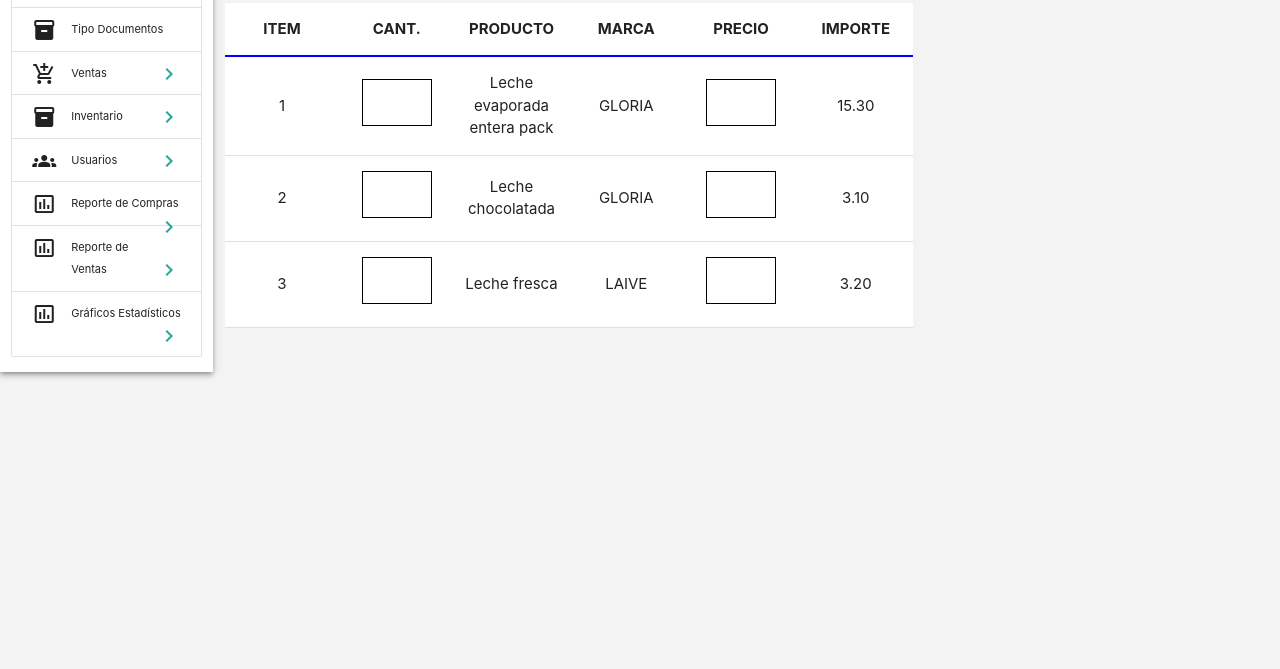
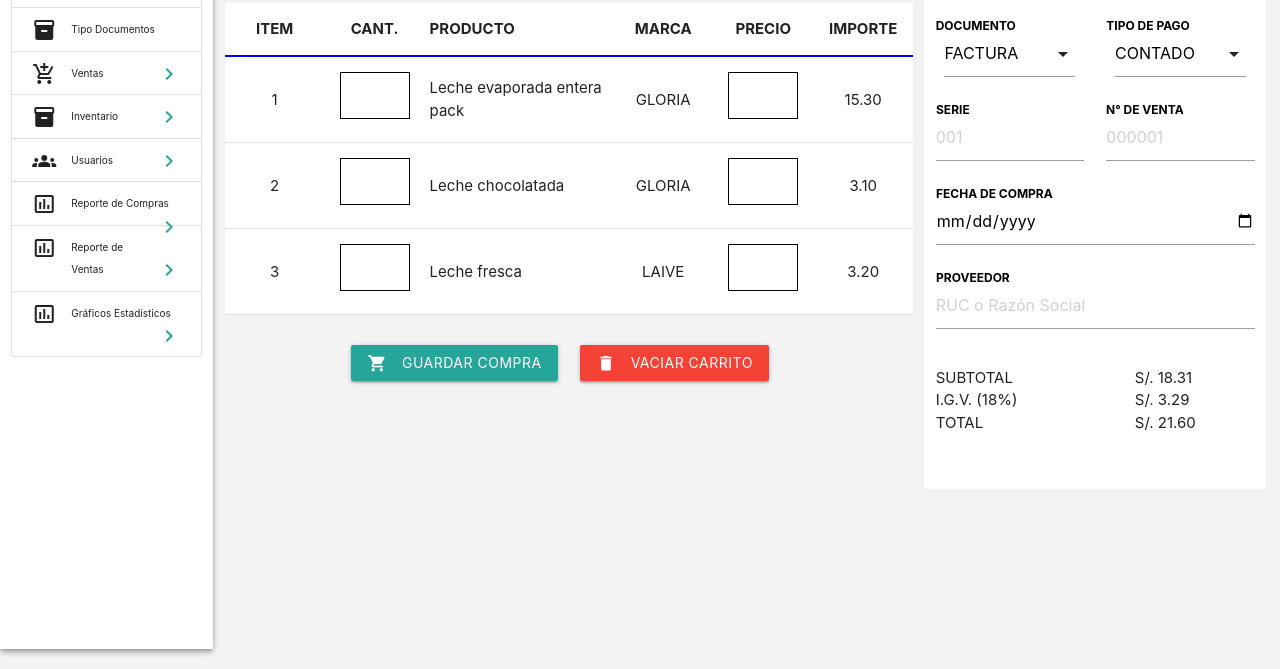
Before and after one commit to Ren-150/TareaPrototipo, a plain HTML site: page index.html in a window 1280 px wide. Shown: the part 236-905 px from the top of the page. Before the commit the page ends 800 px from the top, so only its background shows below. Drawn offline with Linux system fonts and the light colour scheme.

Commit message:
Second commit

```diff
--- a/index.html
+++ b/index.html
@@ -11,6 +11,7 @@
   <style>
     body {
       background-color: rgb(243, 243, 243);
+      height: 100%;
     }
 
     td,
@@ -41,7 +42,7 @@
 
 
   <div class="row">
-    <div class="col s2 z-depth-2 white">
+    <div class="col s2 z-depth-2 white" style="height: 100vh">
       <nav>
         <div class="nav-wrapper">
           <form>
@@ -53,7 +54,7 @@
           </form>
         </div>
       </nav>
-      <ul class="collection" style="font-size: 11px;">
+      <ul class="collection" style="font-size: 10px;">
 
         <li class="collection-item">
           <div><i class="material-icons left">home</i>Almacen<a href="#!" class="secondary-content"><i
@@ -128,7 +129,7 @@
                   <tr>
                     <th>ITEM</th>
                     <th>CANT.</th>
-                    <th>PRODUCTO</th>
+                    <th colspan="2" style="text-align: left;">PRODUCTO</th>
                     <th>MARCA</th>
                     <th>PRECIO</th>
                     <th>IMPORTE</th>
@@ -140,7 +141,7 @@
                     <td>1</td>
                     <td><input style="width: 4rem; border: black 1px solid; padding-left: 8px;" type="text" name=""
                         id=""></td>
-                    <td>Leche evaporada entera pack</td>
+                    <td colspan="2" style="text-align: left;">Leche evaporada entera pack</td>
                     <td>GLORIA</td>
                     <td><input style="width: 4rem; border: black 1px solid; padding-left: 8px;" type="text" name=""
                         id=""></td>
@@ -150,7 +151,7 @@
                     <td>2</td>
                     <td><input style="width: 4rem; border: black 1px solid; padding-left: 8px;" type="text" name=""
                         id=""></td>
-                    <td>Leche chocolatada</td>
+                    <td colspan="2" style="text-align: left;">Leche chocolatada</td>
                     <td>GLORIA</td>
                     <td><input style="width: 4rem; border: black 1px solid; padding-left: 8px;" type="text" name=""
                         id=""></td>
@@ -160,7 +161,7 @@
                     <td>3</td>
                     <td><input style="width: 4rem; border: black 1px solid; padding-left: 8px;" type="text" name=""
                         id=""></td>
-                    <td>Leche fresca</td>
+                    <td colspan="2" style="text-align: left;">Leche fresca</td>
                     <td>LAIVE</td>
                     <td><input style="width: 4rem; border: black 1px solid; padding-left: 8px;" type="text" name=""
                         id=""></td>
@@ -168,19 +169,86 @@
                   </tr>
                 </tbody>
               </table>
-
+              <div class="col s6 right-align" style="margin-top: 30px;">
+                <a class="waves-effect waves-light btn"><i class="material-icons left">shopping_cart</i>Guardar
+                  Compra</a>
+              </div>
+              <div class="col s6 left-align" style="margin-top: 30px;">
+                <a class="waves-effect red btn"><i class="material-icons left">delete</i>Vaciar Carrito</a>
+              </div>
             </div>
 
 
+            <div class="col s4 white" style="margin-top: 13px; width: 32%;">
+              <div class="row">
+                <div class="col s12"
+                  style="background-color: rgb(211, 19, 19); text-align: center; height: 70px; padding-top: 7px; font-size: 32px; color: white; margin-bottom: 20px;">
+                  S/. 21.60
+                </div>
+                <div class="input-field col s6" style="padding: 0 20px;">
+                  <select>
+                    <option value="">FACTURA</option>
+                    <option value="1">Option 1</option>
+                    <option value="2">Option 2</option>
+                    <option value="3">Option 3</option>
+                  </select>
+                  <label style="color: black; font-weight: bold;">DOCUMENTO</label>
+                </div>
+                <div class="input-field col s6" style="padding: 0 20px;">
+                  <select>
+                    <option value="">CONTADO</option>
+                    <option value="1">Option 1</option>
+                    <option value="2">Option 2</option>
+                    <option value="3">Option 3</option>
+                  </select>
+                  <label style="color: black; font-weight: bold;">TIPO DE PAGO</label>
+                </div>
+                <div class="input-field col s6">
+                  <input placeholder="001" id="serie" type="text" class="validate">
+                  <label for="serie" style="color: black; font-weight: bold;">SERIE</label>
+                </div>
 
+                <div class="input-field col s6">
+                  <input placeholder="000001" id="serie" type="text" class="validate">
+                  <label for="serie" style="color: black; font-weight: bold;">N° DE VENTA</label>
+                </div>
 
-            <div class="col s4 yellow">
-              6
+                <div class="input-field col s12">
+                  <input id="serie" type="date" class="validate">
+                  <label for="serie" style="color: black; font-weight: bold;">FECHA DE COMPRA</label>
+                </div>
+
+                <div class="input-field col s12">
+                  <input placeholder="RUC o Razón Social" id="serie" type="text" class="validate">
+                  <label for="serie" style="color: black; font-weight: bold;">PROVEEDOR</label>
+                </div>
+
+                <div class="col s12">
+                  <div class="row">
+                    <div class="col s7">
+                      <ul>
+                        <li>SUBTOTAL</li>
+                        <li>I.G.V. (18%)</li>
+                        <li>TOTAL</li>
+                      </ul>
+                    </div>
+
+                    <div class="col s5">
+                      <ul>
+                        <li>S/. 18.31</li>
+                        <li>S/. 3.29</li>
+                        <li>S/. 21.60</li>
+                      </ul>
+                    </div>
+                  </div>
+                </div>
+              </div>
             </div>
           </div>
         </div>
       </div>
     </div>
+  </div>
   </div>
   </div>
   </div>
@@ -191,14 +259,14 @@
   <script src="js/materialize.min.js"></script>
   <script>
     document.addEventListener('DOMContentLoaded', function () {
-      var elems = document.querySelectorAll('.sidenav');
-      var instances = M.Sidenav.init(elems, options);
+      var elems = document.querySelectorAll('select');
+      var instances = M.FormSelect.init(elems, options);
     });
 
     // Or with jQuery
 
     $(document).ready(function () {
-      $('.sidenav').sidenav();
+      $('select').formSelect();
     });
   </script>
 </body>
```
